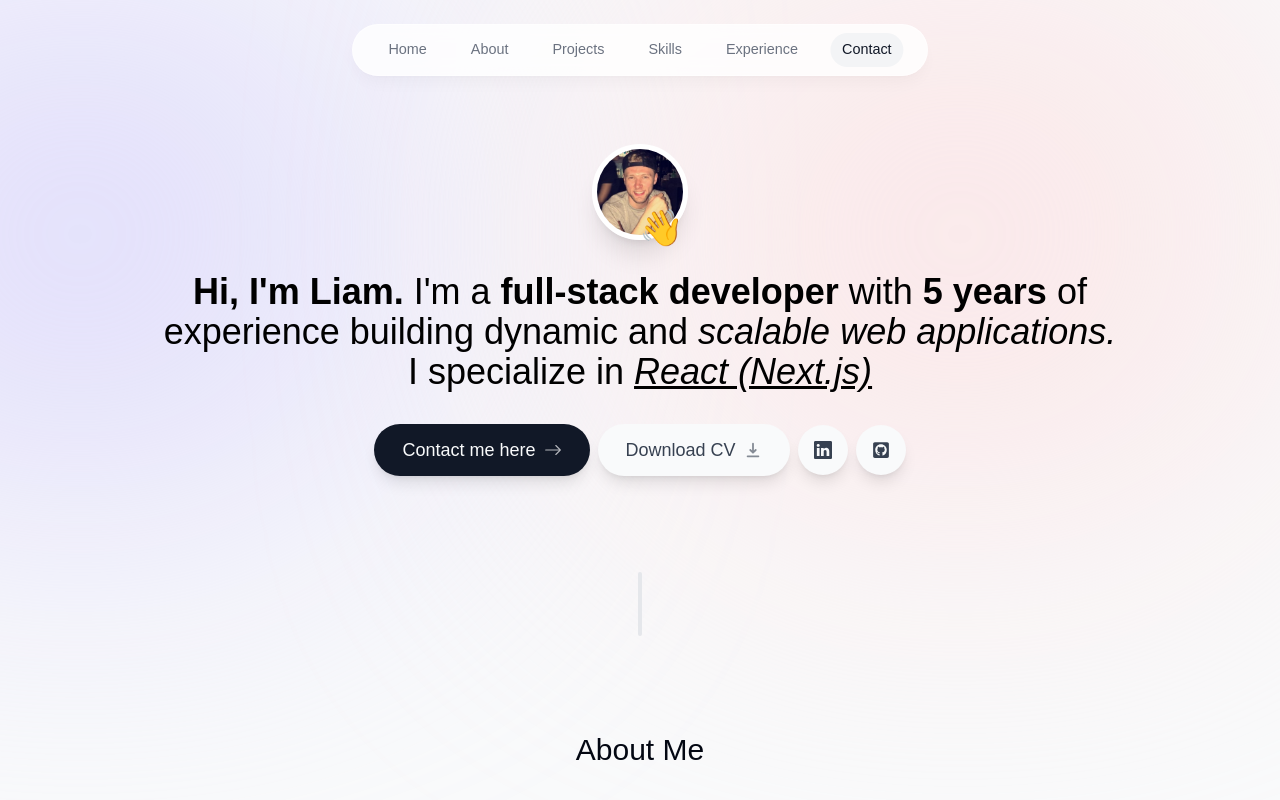
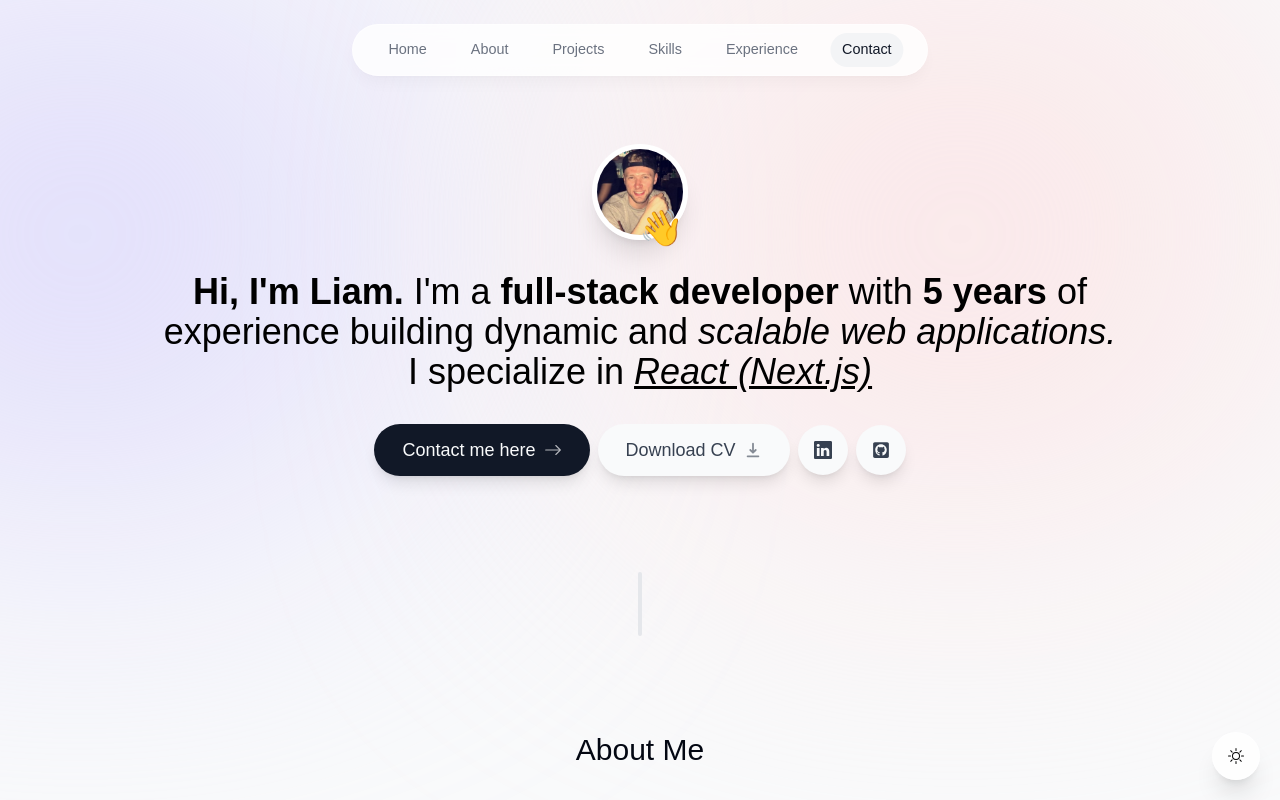
Before and after one commit to curm90/My-Dev-Portfolio, a Next.js app: page / in a window 1280 px wide. Shown: the top 800 px of the page. Built offline with nearby package versions, Linux system fonts and the light colour scheme; no server answers.

Commit message:
add theme swtich to layout and wrap app in theme provider

```diff
--- a/src/app/layout.tsx
+++ b/src/app/layout.tsx
@@ -4,7 +4,9 @@ import { Toaster } from 'react-hot-toast';
 import BgEffect from '@/components/BgEffect';
 import Header from '@/components/Header';
 import Footer from '@/components/Footer';
-import ActiveSectionContextProvider from '../contexts/ActiveSection';
+import ThemeSwitch from '@/components/ThemeSwitch';
+import ThemeContextProvider from '@/contexts/ThemeContext';
+import ActiveSectionContextProvider from '@/contexts/ActiveSection';
 import './globals.css';
 
 const geistSans = localFont({
@@ -32,15 +34,18 @@ export default function RootLayout({
   return (
     <html lang='en' className='!scroll-smooth'>
       <body
-        className={`${geistSans.variable} ${geistMono.variable} relative bg-gray-50 pt-28 antialiased sm:pt-36`}
+        className={`${geistSans.variable} ${geistMono.variable} relative bg-gray-50 pt-28 antialiased sm:pt-36 dark:bg-gray-900 dark:text-gray-50 dark:text-opacity-90`}
       >
         <BgEffect />
+        <ThemeContextProvider>
           <ActiveSectionContextProvider>
             <Header />
             {children}
             <Toaster position='top-right' />
             <Footer />
+            <ThemeSwitch />
           </ActiveSectionContextProvider>
+        </ThemeContextProvider>
       </body>
     </html>
   );
```
Lines whose indentation alone changed are shown as unchanged.
